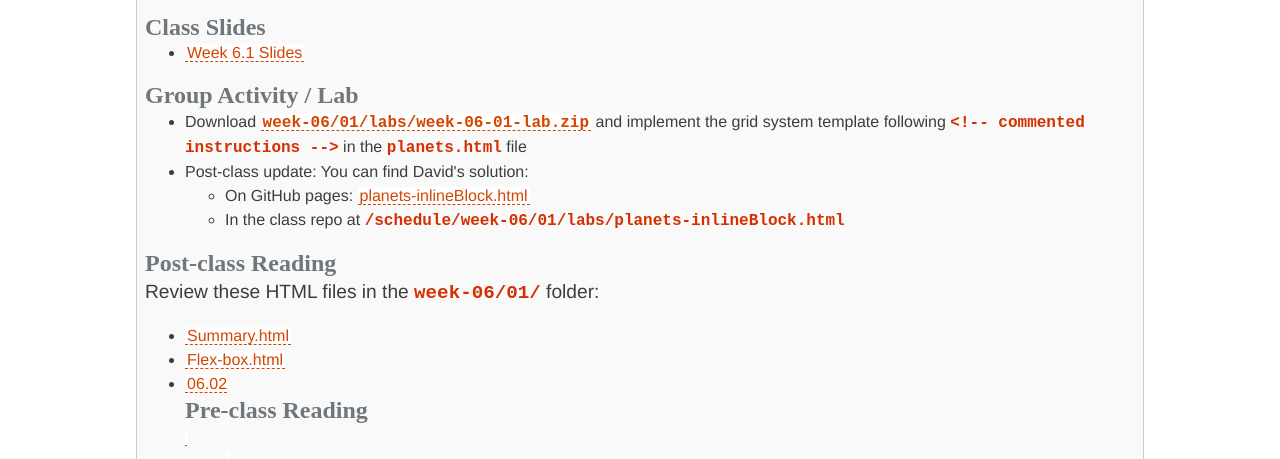
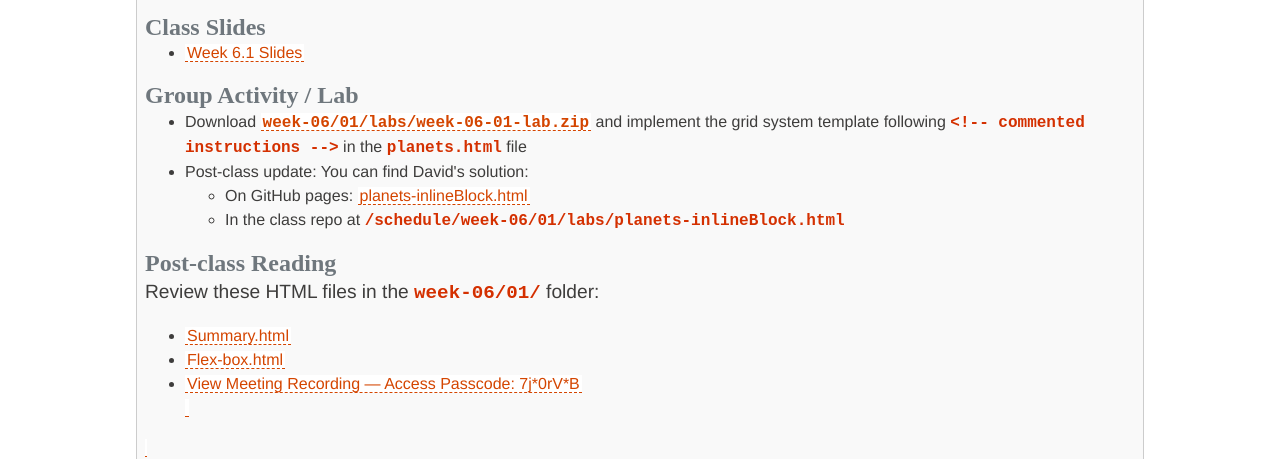
Before and after one commit to atkaphley/fall-2020, a plain HTML site: page schedule/week-06/index.html in a window 1280 px wide. Shown: the part 493-952 px from the top of the page. Drawn offline with nearby package versions, Linux system fonts and the light colour scheme.

Commit message:
Update index.html

```diff
--- a/schedule/week-06/index.html
+++ b/schedule/week-06/index.html
@@ -93,7 +93,7 @@
         <ul>
             <li><a href="01/summary.html">Summary.html</a></li>
             <li><a href="01/flex-box.html">Flex-box.html</a></li>
-            <li><a href="https://syracuseuniversity.zoom.us/rec/share/HS6JYslh__4f_CJbqHnX8xUBm7oIxpYM47l7dah3sassLkJiSIeXn8XxZNLgLaV3.9O1adqVy_A93xxth>View Meeting Recording &mdash; Access Passcode: 7j*0rV*B</li>
+            <li><a href="https://syracuseuniversity.zoom.us/rec/share/HS6JYslh__4f_CJbqHnX8xUBm7oIxpYM47l7dah3sassLkJiSIeXn8XxZNLgLaV3.9O1adqVy_A93xxth">View Meeting Recording &mdash; Access Passcode: 7j*0rV*B</li>
         </ul>
         </p>
 
```
